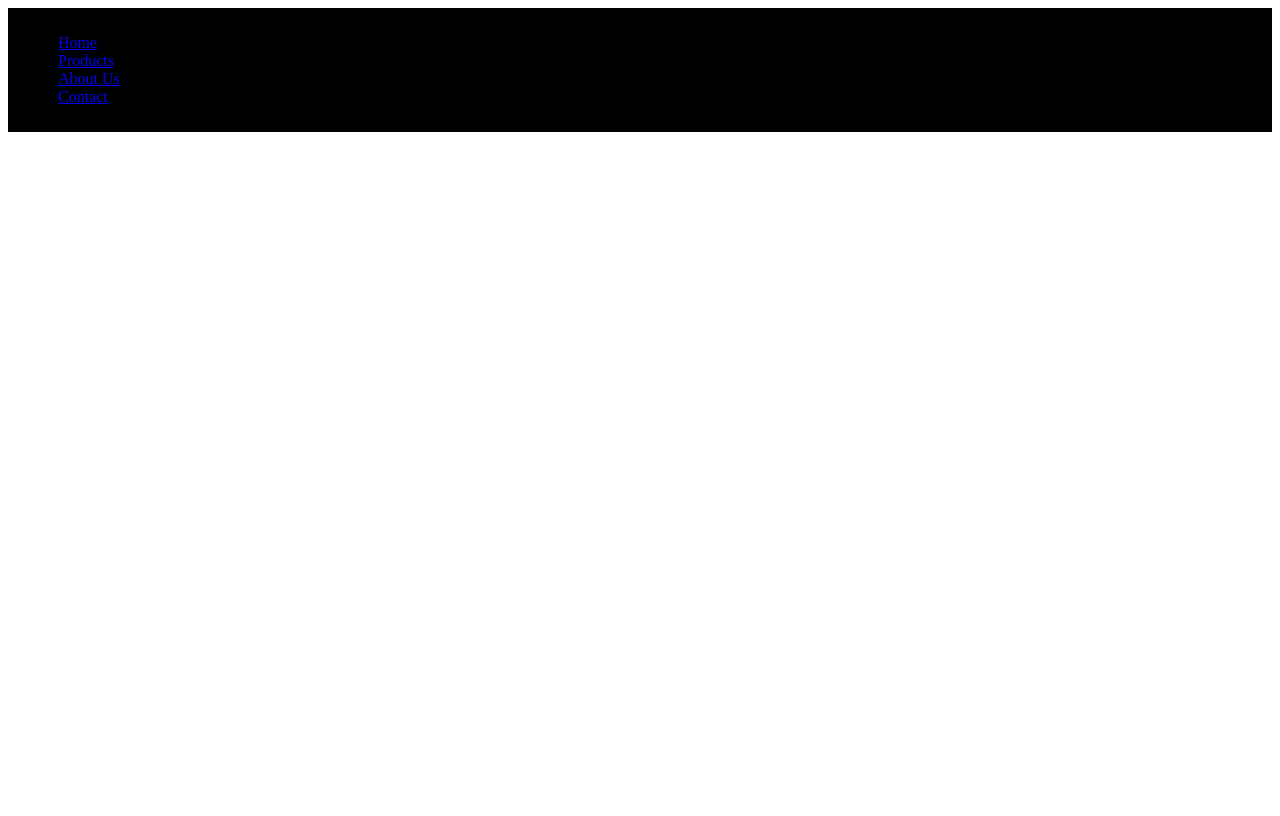
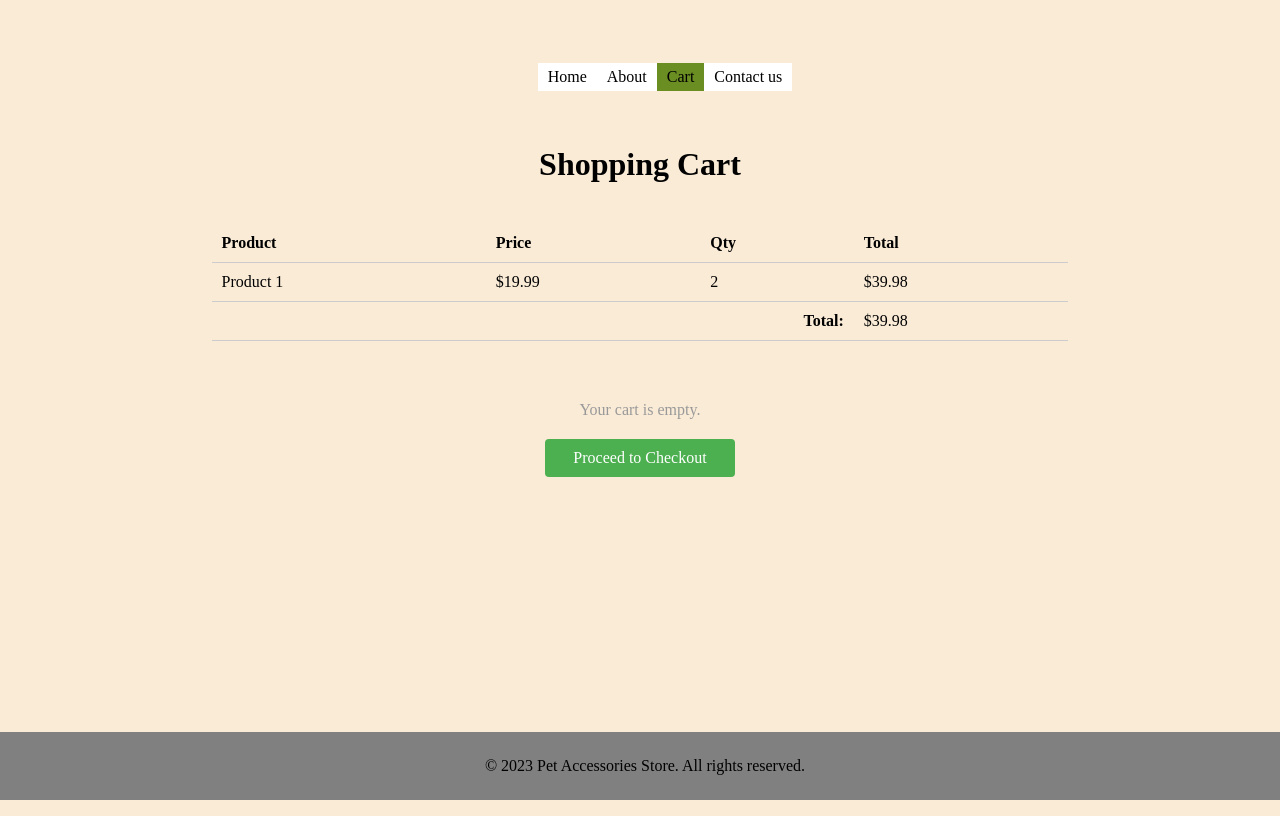
Before and after one commit to MohedeenT/final-project-react, a React (Create React App) app: page /cart in a window 1280 px wide. Built offline with nearby package versions, Linux system fonts and the light colour scheme.

Commit message:
created skeleton of the project with dummy data

```diff
--- a/package.json
+++ b/package.json
@@ -8,7 +8,7 @@
     "@testing-library/user-event": "^13.5.0",
     "react": "^18.2.0",
     "react-dom": "^18.2.0",
-    "react-router-dom": "^6.14.0",
+    "react-router-dom": "^6.14.1",
     "react-scripts": "5.0.1",
     "web-vitals": "^2.1.4"
   },
--- a/src/App.css
+++ b/src/App.css
@@ -1,10 +1,166 @@
-.navbar {
-  background-color: black;
-  padding: 10px;
+body {
+  min-height: 100vh;
+  display: flex;
+  flex-direction: column;
+  background-color: antiquewhite;
+}
+nav {
+  margin: 50px;
+  text-decoration: none;
+}
+li {
+  display: block;
+  border-radius: 5%;
+  margin: 5px;
+}
+li a {
+  background-color: white;
+
+  display: block;
+  text-decoration: none;
+  color: inherit;
+  width: 100%;
+  height: 100%;
+  padding: 5px;
+  text-align: center;
+}
+li:hover {
+  background: lightgray;
 }
 
-.navbar-list li {
+footer {
+  position: fixed;
+  padding: 5px;
+  bottom: 0;
+  left: 0;
+  right: 0;
+  width: 100%;
+  background: grey;
+  text-align: center;
+}
+
+/* nav */
+
+.active {
+  background-color: olivedrab;
+}
+
+ul {
   list-style: none;
+  /* margin: 10px; */
+  display: flex;
+  align-items: center;
+  justify-content: center;
+}
+
+/* Shopping cart stuff */
+#shopCart {
+  margin: 0;
+  padding: 20px;
+  display: flex;
+  justify-content: center;
+  align-items: center;
+}
+table {
+  width: 70%;
+  text-align: center;
+  border-collapse: collapse;
+  margin-bottom: 20px;
+}
+
+table th,
+table td {
+  padding: 10px;
+  border-bottom: 1px solid #ccc;
+}
+
+table th {
+  text-align: left;
+}
+
+table td {
+  text-align: left;
+}
+
+.total {
+  text-align: right;
+  font-weight: bold;
+}
+
+.empty-cart {
+  text-align: center;
+  color: #999;
+}
+
+.btn {
+  display: block;
+  width: 150px;
+  margin: 0 auto;
+  text-align: center;
+  padding: 10px 20px;
+  background-color: #4caf50;
+  color: #fff;
+  text-decoration: none;
+  border-radius: 4px;
+}
+/* about us */
+
+header {
+  background-color: #333;
+  color: #fff;
+  padding: 20px;
+  text-align: center;
+}
+
+main {
+  max-width: 800px;
+  margin: 0 auto;
+  padding: 20px;
+  text-align: center;
+}
+
+h1 {
+  margin-top: 0;
+  text-align: center;
+}
+
+p {
+  line-height: 1.6;
+}
+
+/*Contact us*/
+
+form {
+  max-width: 400px;
+  margin: 0 auto;
+}
+
+label {
+  display: block;
+  margin-bottom: 5px;
+}
+
+input[type="text"],
+textarea {
+  width: 100%;
+  padding: 5px;
+  margin-bottom: 10px;
+}
+
+textarea {
+  height: 100px;
+}
+
+input[type="submit"] {
+  border-radius: 5%;
+
+  background-color: #4caf50;
   color: white;
-  text-decoration: none;
+  padding: 10px 15px;
+  border: none;
+  cursor: pointer;
 }
+
+input[type="submit"]:hover {
+  background-color: #45a049;
+}
--- a/src/App.jsx
+++ b/src/App.jsx
@@ -1,18 +1,40 @@
+import {NavLink, Route, Routes } from "react-router-dom";
 import "./App.css";
+import Home from "./pages/Home";
+import About from "./pages/About";
+import Contact from "./pages/Contact";
+import Cart from "./pages/Cart";
+import NotFound from "./pages/NotFound";
 
 function App() {
   return <>
-    <nav className="navbar">
-  <ul className="navbar-list">
-    <li className="navbar-item"><a href="index.html">Home</a></li>
-    <li className="navbar-item"><a href="products.html">Products</a></li>
-    <li className="navbar-item"><a href="about.html">About Us</a></li>
-    <li className="navbar-item"><a href="contact.html">Contact</a></li>
-  </ul>
-</nav>
-
-
-  </>;
+    <nav>
+      <ul>
+        <li>
+          <NavLink to="/">Home</NavLink>
+        </li>
+        <li>
+          <NavLink to="/about">About</NavLink>
+        </li>
+        <li>
+          <NavLink to="/cart">Cart</NavLink>
+        </li>
+        <li>
+          <NavLink to="/contact">Contact us</NavLink>
+        </li>
+      </ul>
+    </nav>
+  <Routes>
+    <Route path="/" element={<Home/>}/>
+    <Route path="/about" element={<About/>}/>
+    <Route path="/cart" element={<Cart/>}/>
+    <Route path="/contact" element={<Contact/>}/>
+    <Route path="*" element={<NotFound/>}/>
+  </Routes>
+  <footer>
+    <p>&copy; 2023 Pet Accessories Store. All rights reserved.</p>
+  </footer>
+  </>
 }
 
 export default App;
--- a/src/index.js
+++ b/src/index.js
@@ -1,10 +1,13 @@
 import React from "react";
 import ReactDOM from "react-dom/client";
 import App from "./App";
+import { BrowserRouter } from "react-router-dom";
 
 const root = ReactDOM.createRoot(document.getElementById("root"));
 root.render(
   <React.StrictMode>
-    <App />
+    <BrowserRouter>
+      <App />
+    </BrowserRouter>
   </React.StrictMode>
 );
--- /dev/null
+++ b/src/pages/About.jsx
@@ -0,0 +1,19 @@
+export default function About() {
+
+    return(<main>
+        <h2>Our Story</h2>
+        <p>Lorem ipsum dolor sit amet, consectetur adipiscing elit. Sed at semper mi, ut aliquet est. Mauris scelerisque ligula
+          metus, sed viverra lectus rhoncus in. Morbi fringilla, orci et posuere dignissim, ante sapien semper orci, ac finibus
+          ante mauris sed arcu. Vestibulum nec tortor in velit lobortis ultricies. Vestibulum aliquet bibendum nisi. Duis
+          consectetur mi eget sem facilisis, eget blandit odio vulputate. Proin interdum velit elit, eget euismod nunc
+          rhoncus eu. Morbi ultricies tincidunt metus et bibendum.</p>
+
+        <h2>Our Mission</h2>
+        <p>Lorem ipsum dolor sit amet, consectetur adipiscing elit. Sed at semper mi, ut aliquet est. Mauris scelerisque ligula
+          metus, sed viverra lectus rhoncus in. Morbi fringilla, orci et posuere dignissim, ante sapien semper orci, ac finibus
+          ante mauris sed arcu. Vestibulum nec tortor in velit lobortis ultricies. Vestibulum aliquet bibendum nisi. Duis
+          consectetur mi eget sem facilisis, eget blandit odio vulputate. Proin interdum velit elit, eget euismod nunc
+          rhoncus eu. Morbi ultricies tincidunt metus et bibendum.</p>
+      </main>)
+
+}
--- /dev/null
+++ b/src/pages/Cart.jsx
@@ -0,0 +1,39 @@
+export default function Cart(){
+    return (<>
+    <h1>Shopping Cart</h1>
+<div id="shopCart">
+<table>
+  <thead>
+    <tr>
+      <th>Product</th>
+      <th>Price</th>
+      <th>Qty</th>
+      <th>Total</th>
+    </tr>
+  </thead>
+  <tbody>
+
+    <tr>
+      <td>Product 1</td>
+      <td>$19.99</td>
+      <td>2</td>
+      <td>$39.98</td>
+    </tr>
+
+  </tbody>
+  <tfoot>
+    <tr>
+      <td colSpan="3" className="total">Total:</td>
+      <td>$39.98</td>
+    </tr>
+  </tfoot>
+</table>
+
+
+</div>
+<div className="empty-cart">
+  <p>Your cart is empty.</p>
+</div>
+<a href="https://www.google.com/" className="btn" target="_blank" rel="noreferrer">Proceed to Checkout</a>
+</>)
+}
--- /dev/null
+++ b/src/pages/Contact.jsx
@@ -0,0 +1,21 @@
+export default function Contact() {
+
+    return(
+    <>
+
+    <h1>Contact Us</h1>
+    <form action="#" method="POST">
+      <label htmlFor="name">Name:</label>
+      <input type="text" id="name" name="name" required/>
+
+      <label htmlFor="email">Email:</label>
+      <input type="text" id="email" name="email" required/>
+
+      <label htmlFor="message">Message:</label>
+      <textarea id="message" name="message" required></textarea>
+
+      <input type="submit" value="Submit"/>
+    </form>
+    </>)
+
+}
--- /dev/null
+++ b/src/pages/Home.jsx
@@ -0,0 +1,28 @@
+export default function Home() {
+
+    return(
+    <main>
+        <section className="hero">
+          <h1>Welcome to Pet Accessories Store</h1>
+          <p>Find the perfect accessories for your furry friends.</p>
+          <a href="#" className="btn">Shop Now</a>
+        </section>
+
+        <section className="featured-products">
+          <h2>Featured Products</h2>
+          <div className="product">
+            <img src="product1.jpg" alt="Product 1"/>
+            <h3>Product 1</h3>
+            <p>Lorem ipsum dolor sit amet, consectetur adipiscing elit.</p>
+            <a href="#" className="btn">View Details</a>
+          </div>
+          <div className="product">
+            <img src="product2.jpg" alt="Product 2"/>
+            <h3>Product 2</h3>
+            <p>Lorem ipsum dolor sit amet, consectetur adipiscing elit.</p>
+            <a href="#" className="btn">View Details</a>
+          </div>
+        </section>
+      </main>)
+
+}
--- /dev/null
+++ b/src/pages/NotFound.jsx
@@ -0,0 +1,13 @@
+import { useEffect } from "react";
+import { useNavigate } from "react-router-dom";
+
+export default function NotFound(){
+    const navigate = useNavigate() //navigate the user to desired page
+
+    useEffect(()=>{
+        setTimeout(()=>{
+            navigate("/")
+        },2000) //after 2 seconds, the user will be sent back to the home page
+    },[])
+    return(<h1>Page not found, redirecting you to Home </h1>)
+}
```
Also changed, not shown: 1 other file (tests, documents, lock files or other folders).
